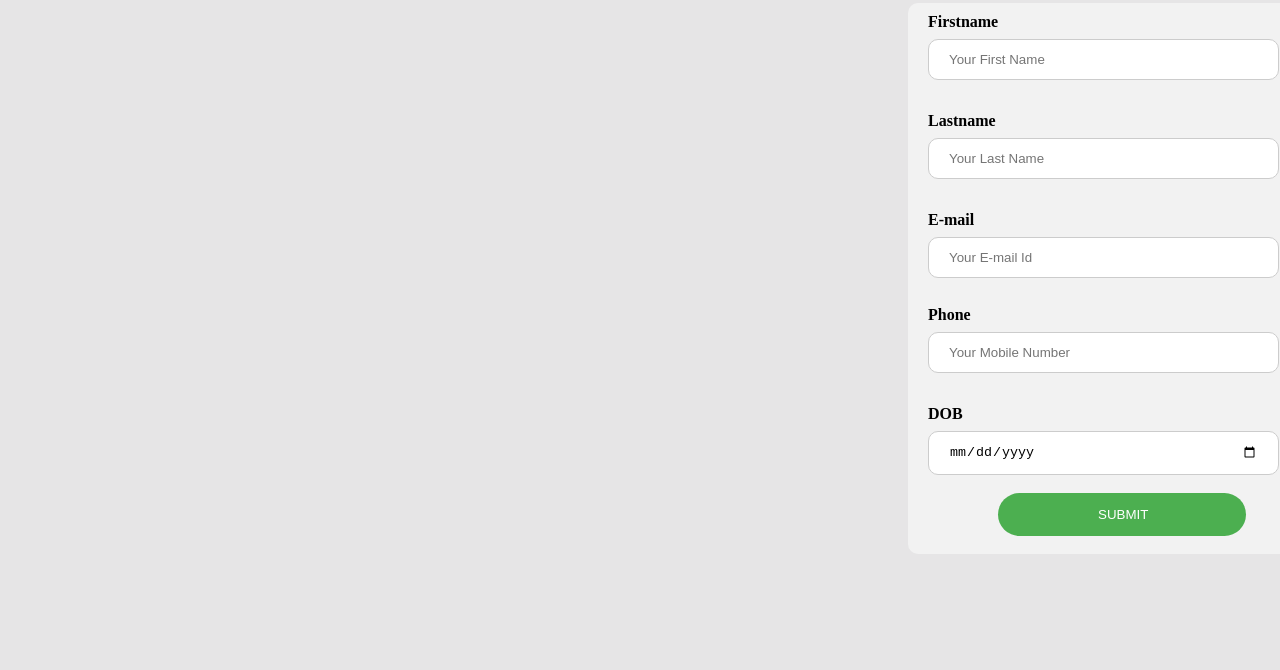
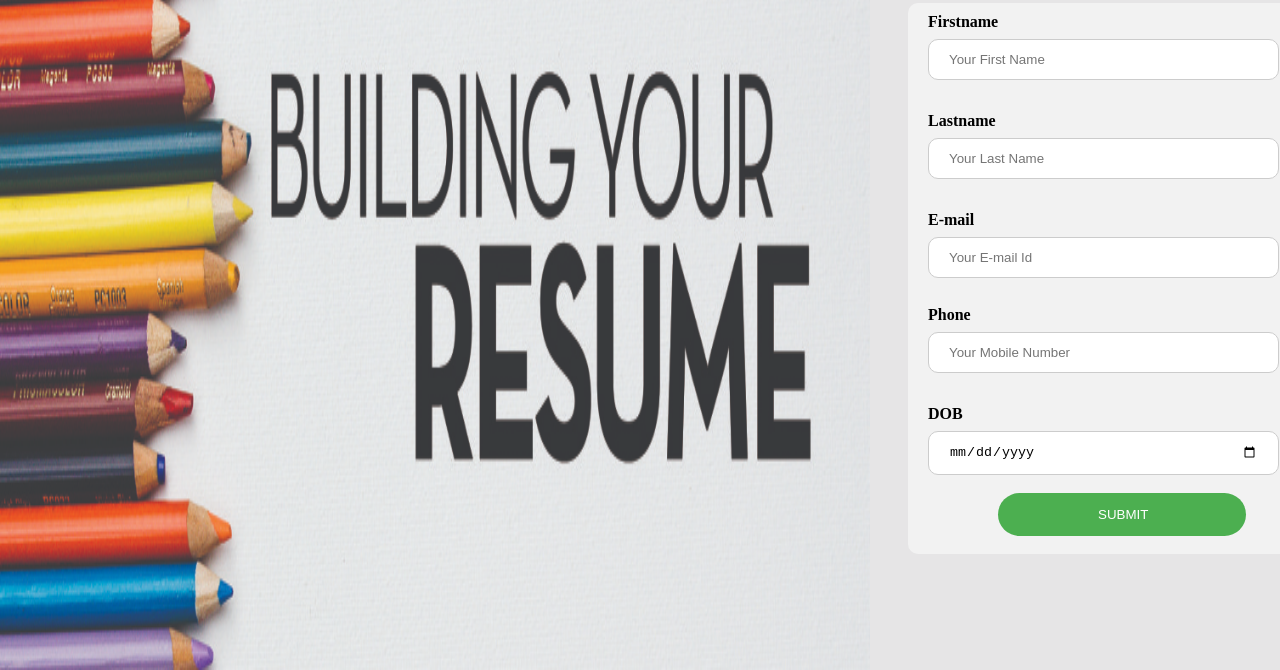
Before and after one commit to makechill/OnlineResume, a plain HTML site: page index.html in a window 1280 px wide. Shown: the part 130-800 px from the top of the page. Drawn offline with Linux system fonts and the light colour scheme.

Commit message:
Update Form.css

```diff
--- a/CSS/Form.css
+++ b/CSS/Form.css
@@ -1,6 +1,6 @@
 body{
   border: 1px;
-  background-image: url(.../Images/ResumeForm.jpg);
+  background-image: url(/../Images/ResumeForm.jpg);
   background-color:#e6e5e6;
   background-attachment: fixed;
   padding-left: 100px;
```
